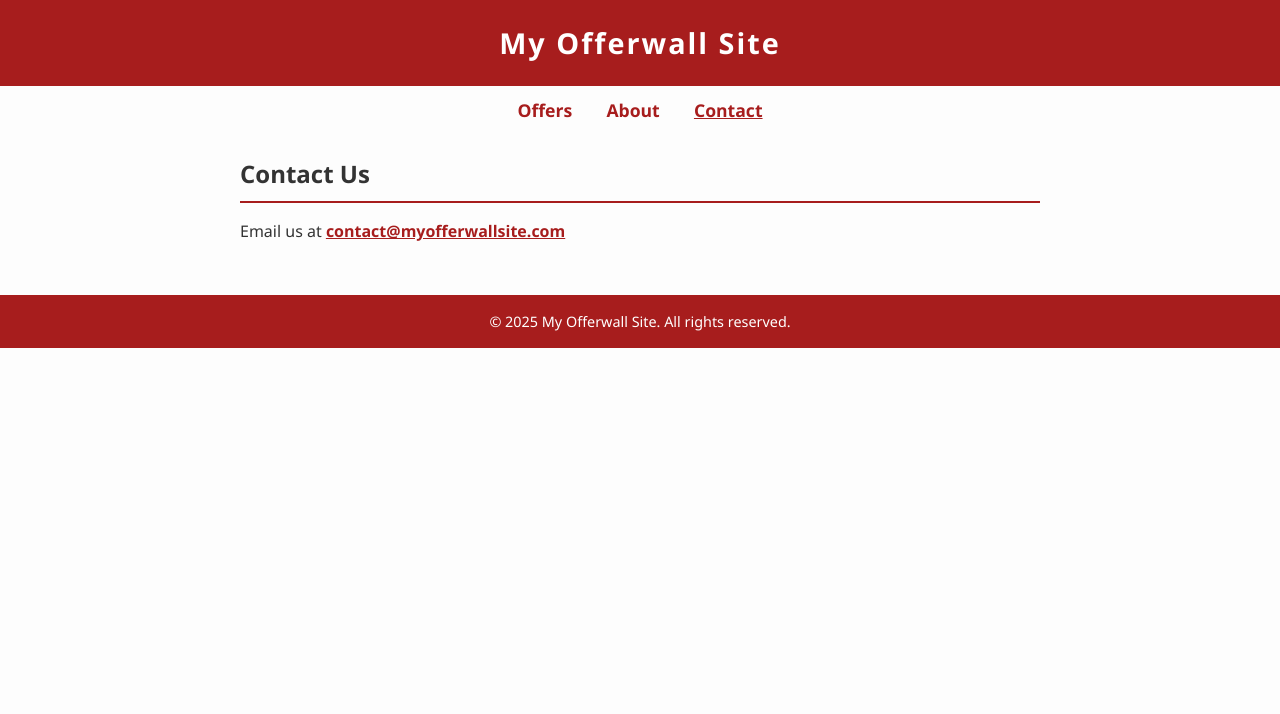
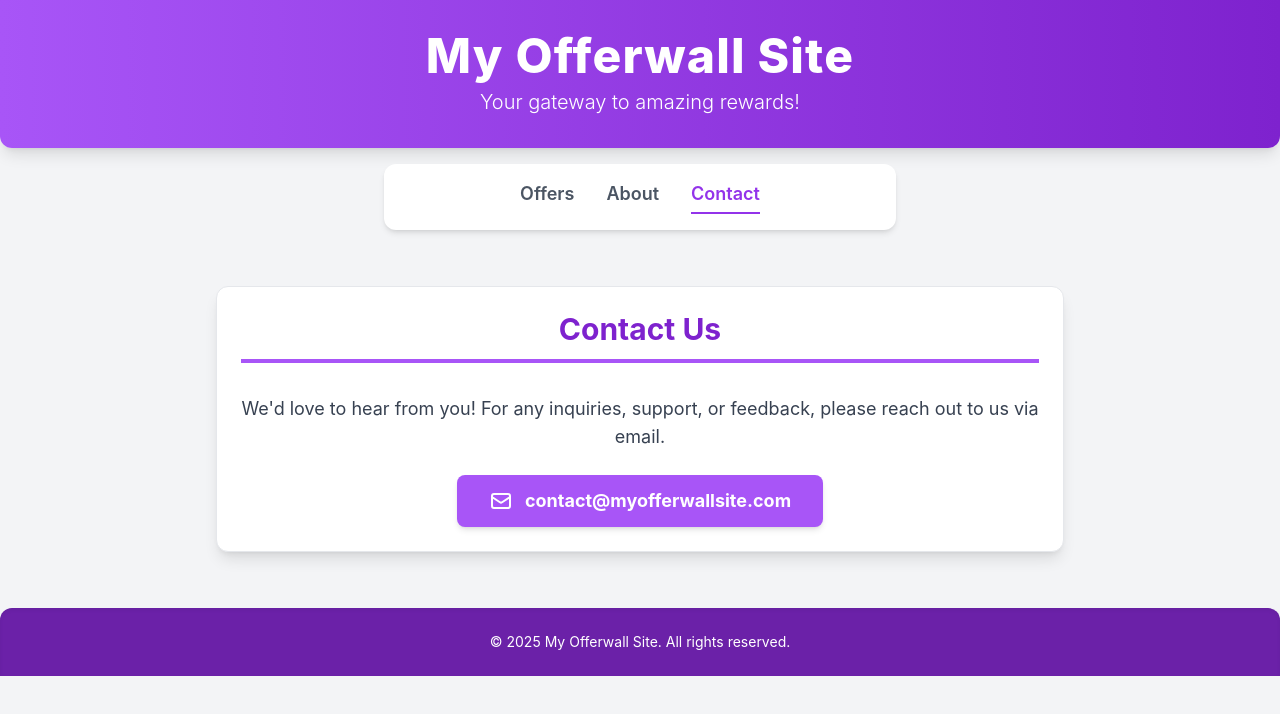
Before and after one commit to AMBNR/Offerwall, a plain HTML site: page contact.html in a window 1280 px wide. Drawn offline with nearby package versions, Linux system fonts and the light colour scheme.

Commit message:
Update contact.html

```diff
--- a/contact.html
+++ b/contact.html
@@ -2,98 +2,47 @@
 <html lang="en">
 <head>
   <meta charset="UTF-8" />
-  <meta name="viewport" content="width=device-width, initial-scale=1" />
+  <meta name="viewport" content="width=device-width, initial-scale=1.0" />
   <title>Contact - My Offerwall Site</title>
+  <script src="https://cdn.tailwindcss.com"></script>
   <style>
+    /* Custom font for the entire body */
     body {
-      font-family: 'Segoe UI', Tahoma, Geneva, Verdana, sans-serif;
-      margin: 0; padding: 0;
-      background: #fdfdfd;
-      color: #333;
-      line-height: 1.6;
-    }
-    header {
-      background: #a71d1d;
-      color: white;
-      padding: 20px 15px;
-      text-align: center;
-      font-size: 1.8rem;
-      font-weight: bold;
-      letter-spacing: 2px;
-    }
-    nav {
-      text-align: center;
-      margin-top: 10px;
-    }
-    nav a {
-      color: #a71d1d;
-      margin: 0 15px;
-      text-decoration: none;
-      font-weight: bold;
-      font-size: 1.1rem;
-    }
-    nav a:hover {
-      text-decoration: underline;
-    }
-    nav a.active {
-      text-decoration: underline;
-    }
-    main {
-      max-width: 800px;
-      margin: 30px auto;
-      padding: 0 15px;
-    }
-    section {
-      margin-bottom: 40px;
-    }
-    h2 {
-      border-bottom: 2px solid #a71d1d;
-      padding-bottom: 8px;
-      margin-bottom: 15px;
-    }
-    a.email-link {
-      color: #a71d1d;
-      font-weight: bold;
-    }
-    footer {
-      background: #a71d1d;
-      color: white;
-      text-align: center;
-      padding: 15px 10px;
-      font-size: 0.9rem;
-      margin-top: 50px;
-    }
-    @media (max-width: 600px) {
-      nav a {
-        display: block;
-        margin: 8px 0;
-      }
-      main {
-        margin: 20px 10px;
-      }
+      font-family: 'Inter', sans-serif;
     }
   </style>
 </head>
-<body>
+<body class="bg-gray-100 text-gray-800 antialiased">
 
-<header>
-  My Offerwall Site
+  <header class="bg-gradient-to-r from-purple-500 to-purple-700 text-white py-8 px-4 text-center shadow-lg rounded-b-xl">
+    <h1 class="text-4xl md:text-5xl font-extrabold tracking-wide mb-2">My Offerwall Site</h1>
+    <p class="text-lg md:text-xl font-light">Your gateway to amazing rewards!</p>
   </header>
 
-<nav>
-  <a href="index.html">Offers</a>
-  <a href="about.html">About</a>
-  <a href="contact.html" class="active">Contact</a>
+  <nav class="bg-white py-4 shadow-md rounded-xl mx-auto mt-4 max-w-lg flex justify-center space-x-8">
+    <a href="index.html" class="text-gray-600 hover:text-purple-600 font-semibold text-lg transition duration-300 ease-in-out">Offers</a>
+    <a href="about.html" class="text-gray-600 hover:text-purple-600 font-semibold text-lg transition duration-300 ease-in-out">About</a>
+    <a href="contact.html" class="text-purple-600 hover:text-purple-800 font-semibold text-lg transition duration-300 ease-in-out border-b-2 border-purple-600 pb-1">Contact</a>
   </nav>
 
-<main>
-  <section id="contact">
-    <h2>Contact Us</h2>
-    <p>Email us at <a href="mailto:contact@myofferwallsite.com" class="email-link">contact@myofferwallsite.com</a></p>
+  <main class="max-w-4xl mx-auto my-8 p-4 md:p-6">
+    <section id="contact" class="bg-white p-6 rounded-xl shadow-lg border border-gray-200">
+      <h2 class="text-3xl font-bold text-purple-700 border-b-4 border-purple-500 pb-3 mb-8 text-center">Contact Us</h2>
+      <p class="text-lg text-gray-700 text-center mb-6">
+        We'd love to hear from you! For any inquiries, support, or feedback, please reach out to us via email.
+      </p>
+      <div class="flex justify-center">
+        <a href="mailto:contact@myofferwallsite.com" class="inline-flex items-center bg-purple-500 text-white py-3 px-8 rounded-lg font-bold text-lg hover:bg-purple-600 transition duration-300 ease-in-out shadow-md">
+          <svg xmlns="http://www.w3.org/2000/svg" class="h-6 w-6 mr-3" fill="none" viewBox="0 0 24 24" stroke="currentColor" stroke-width="2">
+            <path stroke-linecap="round" stroke-linejoin="round" d="M3 8l7.89 5.26a2 2 0 002.22 0L21 8M5 19h14a2 2 0 002-2V7a2 2 0 00-2-2H5a2 2 0 00-2 2v10a2 2 0 002 2z" />
+          </svg>
+          contact@myofferwallsite.com
+        </a>
+      </div>
     </section>
   </main>
 
-<footer>
+  <footer class="bg-purple-800 text-white py-6 text-center text-sm rounded-t-xl shadow-inner">
     &copy; 2025 My Offerwall Site. All rights reserved.
   </footer>
 
```
Lines whose indentation alone changed are shown as unchanged.
